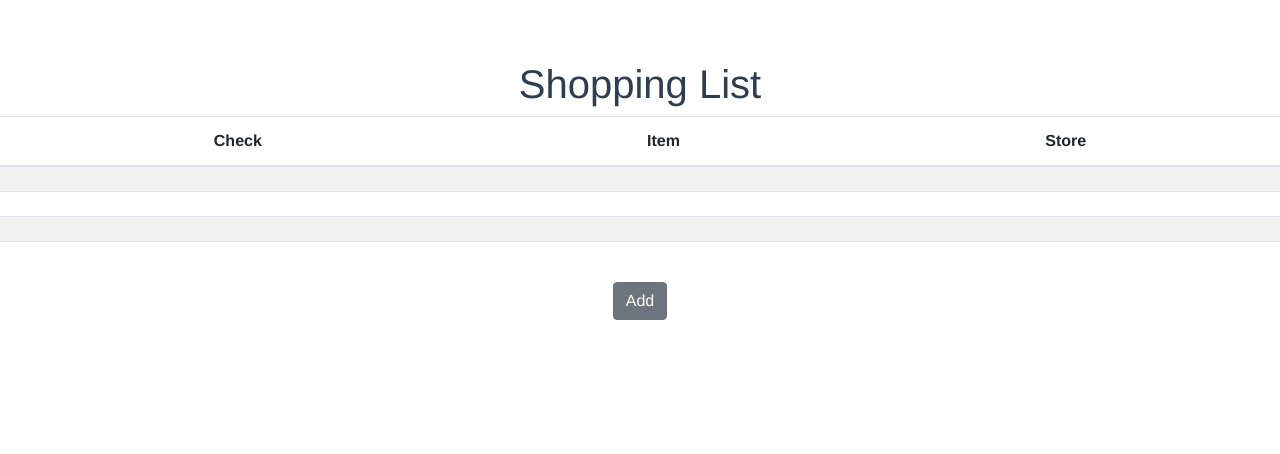
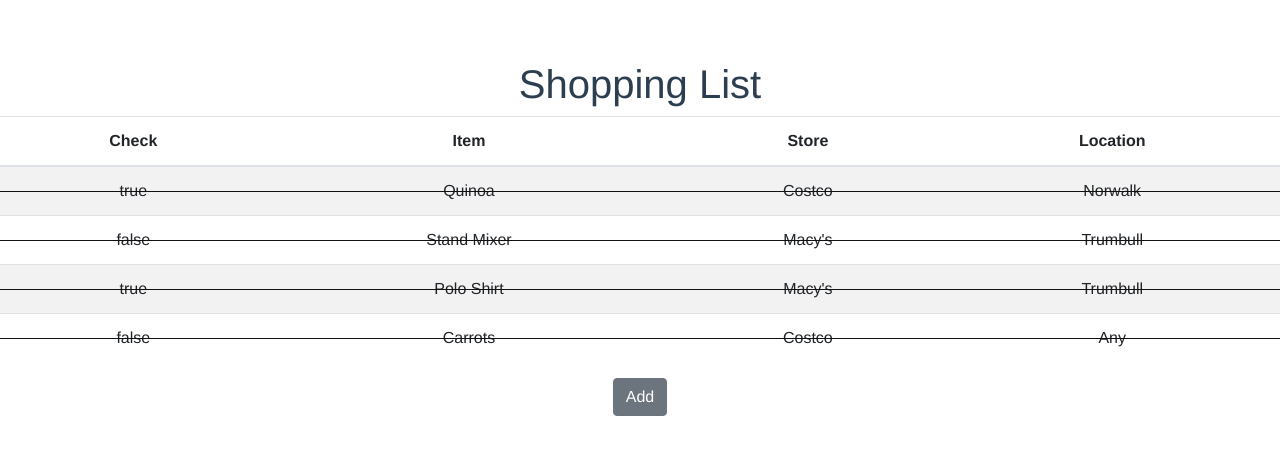
Before and after one commit to jec52011/shopping_list, a Vue app: page / in a window 1280 px wide. Shown: the top 454 px of the page. Built offline with nearby package versions, Linux system fonts and the light colour scheme.

Commit message:
Added strikethrough function. Modified slot-scopes.

```diff
--- a/src/components/Main.vue
+++ b/src/components/Main.vue
@@ -2,16 +2,20 @@
   <div>
     <h1>Shopping List</h1>
     <b-table striped hover :items="items" :fields="fields">
-      <template slot="check" slot-scope="row">
-        <b-form-checkbox v-model="row.item.strike">{{row.item.strike}}</b-form-checkbox>
+      <template slot="strike" slot-scope="data">
+        <b-form-checkbox v-model="data.item.strike" :checked="changeVariant(data.item)">{{data.value}}</b-form-checkbox>
       </template>
 
-      <template slot="itemName" slot-scope="row">
-        {{ row.item.item }}
+      <template slot="item" slot-scope="data">
+        {{ data.value }}
       </template>
 
-      <template slot="storeName" slot-scope="row">
-        {{ row.item.store }}
+      <template slot="store" slot-scope="data">
+        {{ data.value }}
+      </template>
+
+      <template slot="location" slot-scope="data">
+        {{ data.value }}
       </template>
 
     </b-table>
@@ -20,38 +24,67 @@
 </template>
 
 <script>
-// 1. Find a way to draw HTML Input elements (textfields, checkboxes) in your table.
-// (Read up on how to use slots)
-// 2. Change item and store to textfields, and isActive to a checkbox
-// 3. Add an additional property to know if an item is strikethrough (I cant get strikethough to appear at start)
+// 1. CSS to strikeout a whole row
+// 2. Approach #1 using _rowVariant, which we made conditional based on checkbox
+// 3. Override how table-danger behaves
+// Next time, text fields for adding, filter?, add location data
 export default {
   data () {
     return {
       items: [
-        { strike: true, item: 'Quinoa', store: 'Costco' },
-        { strike: false, item: 'Stand Mixer', store: 'Macy\'s' },
-        { strike: true, item: 'Polo Shirt', store: 'Macy\'s' },
-        { strike: false, item: 'Carrots', store: 'Costco' }
+        { strike: true, item: 'Quinoa', store: 'Costco', location: 'Norwalk', _rowVariant: 'danger' },
+        { strike: false, item: 'Stand Mixer', store: 'Macy\'s', location: 'Trumbull', _rowVariant: 'danger' },
+        { strike: true, item: 'Polo Shirt', store: 'Macy\'s', location: 'Trumbull', _rowVariant: 'danger' },
+        { strike: false, item: 'Carrots', store: 'Costco', location: 'Any', _rowVariant: 'danger' }
       ],
       fields: [
-        { key: 'check', label: 'Check' },
-        { key: 'itemName', label: 'Item' },
-        { key: 'storeName', label: 'Store' }
+        { key: 'strike', label: 'Check' },
+        { key: 'item', label: 'Item' },
+        { key: 'store', label: 'Store' },
+        { key: 'location', label: 'Location'}
       ]
     }
   },
   methods: {
     addItem () {
-      this.items.push({strike: false, item: 'Jeans', store: 'Kohl\'s'})
+      this.items.push({strike: false, item: 'Jeans', store: 'Kohl\'s', location: 'Any'})
+    },
+    changeVariant (row) {
+      if (row.strike == true) {
+        row._rowVariant = 'danger'
+      }
+      else {
+        row._rowVariant = ''
+      }
     }
   }
 }
 </script>
 
-<style scoped>
-  .strike{
-    text-decoration: line-through;
+<style>
+  table { border-collapse: collapse; }
+
+  td { position: relative; }
+
+  tr.table-danger td:before {
+  content: " ";
+  position: absolute;
+  top: 50%;
+  left: 0;
+  border-bottom: 1px solid #111;
+  width: 100%;
   }
+
+  .table-danger, .table-danger > th, .table-danger > td {
+    background-color: transparent;
+  }
+  .table-hover .table-danger:hover > td, .table-hover .table-danger:hover > th {
+    background-color: transparent;
+  }
+  .table-danger th, .table-danger td, .table-danger thead th, .table-danger tbody + tbody {
+    border-color: rgb(222, 226, 230);
+  }
+
 </style>
 
 <!-- table-basic-1.vue -->
```
